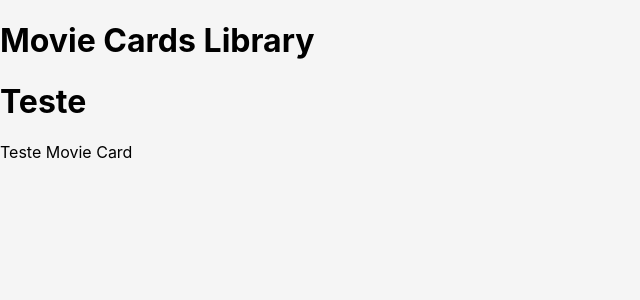
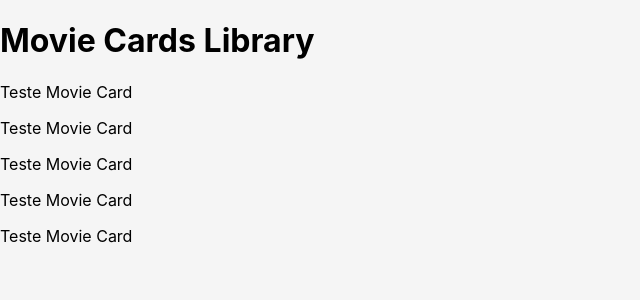
Before and after one commit to thosijulio/trybe-projects, a React (Create React App) app in the folder 2.FRONT-END/11.3-MOVIE-CARDS-LIBRARY/: page / in a window 1280 px wide. Shown: the top 300 px of the page, without its empty margins (0-640 px from the left). Built offline with nearby package versions, Linux system fonts and the light colour scheme; the HTML template or start-up script is replaced by a standard one.

Commit message:
correcao V1 exercicio 4

```diff
--- a/2.FRONT-END/11.3-MOVIE-CARDS-LIBRARY/src/components/MovieList.jsx
+++ b/2.FRONT-END/11.3-MOVIE-CARDS-LIBRARY/src/components/MovieList.jsx
@@ -3,11 +3,9 @@ import MovieCard from './MovieCard';
 
 class MovieList extends React.Component {
   render() {
+    const { movies } = this.props;
     return (
-      <div>
-        <h1>Teste</h1>
-        <MovieCard />
-      </div>
+      movies.map((movie, key) => <MovieCard key={ key } />)
     );
   }
 }
```
